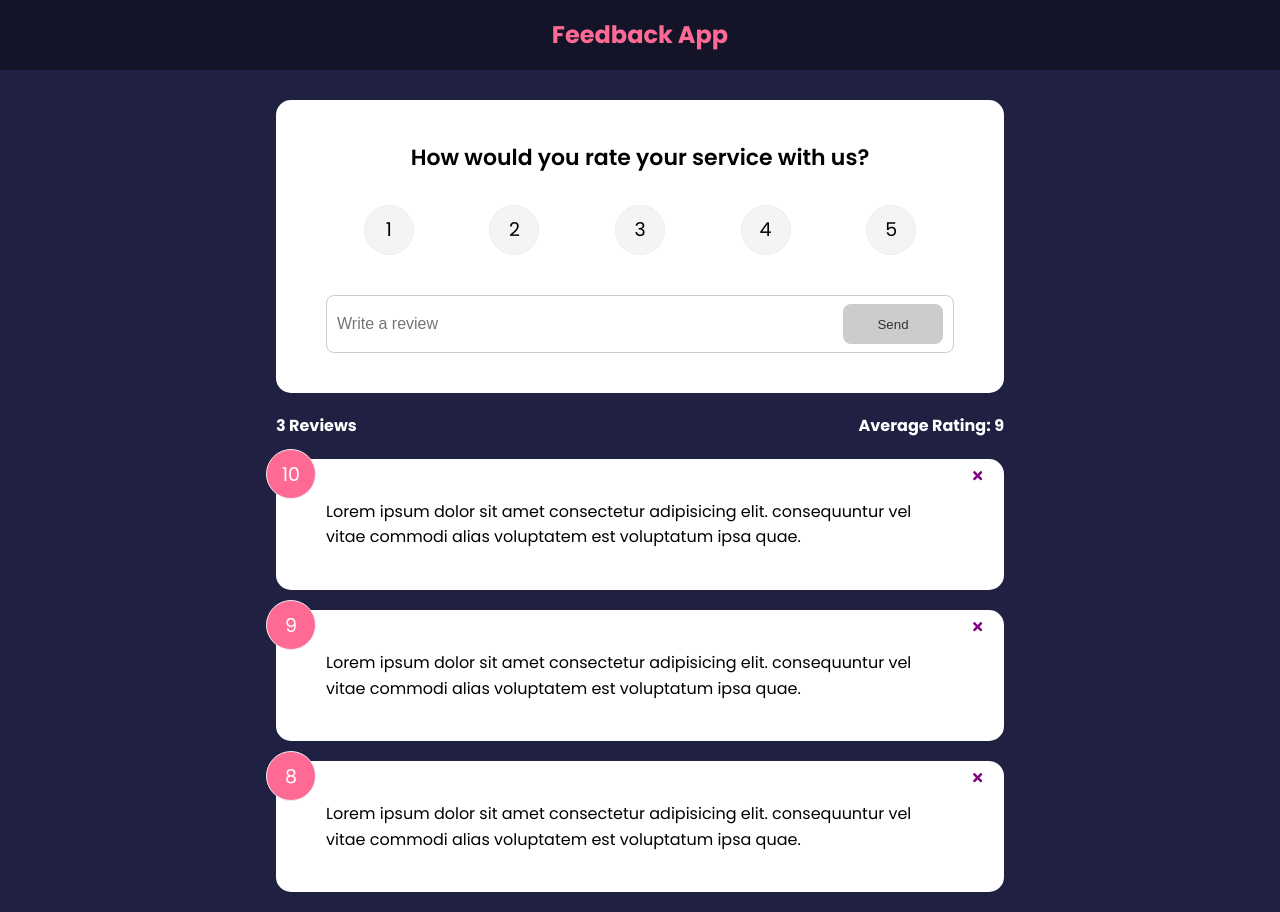
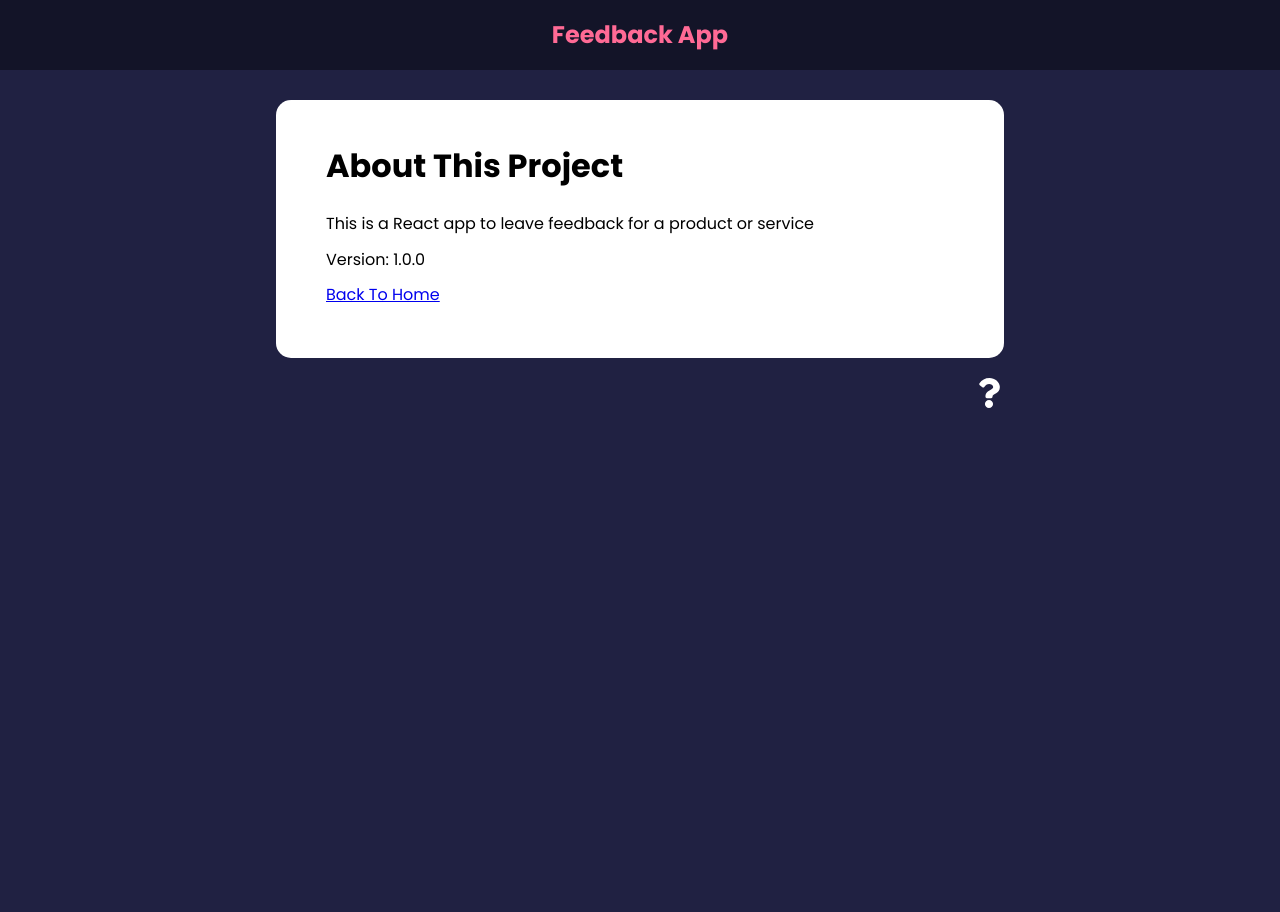
Before and after one commit to Samlxy/feedback-context, a React (Create React App) app: page /about in a window 1280 px wide. After the commit the page ends 800 px from the top, so only its background shows below. Built offline with nearby package versions, Linux system fonts and the light colour scheme.

Commit message:
add routing and linking

```diff
--- a/package.json
+++ b/package.json
@@ -6,10 +6,12 @@
     "@testing-library/jest-dom": "^5.16.5",
     "@testing-library/react": "^13.4.0",
     "@testing-library/user-event": "^13.5.0",
+    "framer-motion": "^4.1.17",
     "react": "^18.2.0",
     "react-dom": "^18.2.0",
     "react-icons": "^4.4.0",
-    "react-scripts": "^5.0.1",
+    "react-router-dom": "^6.4.2",
+    "react-scripts": "^2.1.3",
     "uuid": "^9.0.0",
     "web-vitals": "^2.1.4"
   },
--- a/src/App.js
+++ b/src/App.js
@@ -1,17 +1,20 @@
-import { useState } from "react";
+import React, { useState } from "react";
+import { BrowserRouter as Router, Route, Routes } from "react-router-dom";
 import { v4 as uuid4 } from "uuid";
 import Header from "./components/Header";
 import FeedbackList from "./components/FeedbackList";
 import FeedbackStats from "./components/FeedbackStats";
 import FeedbackForm from "./components/FeedbackForm";
 import FeedbackData from "./data/FeedbackData";
+import About from "./pages/About";
+import AboutIcon from "./components/AboutIcon.jsx";
 
 function App() {
   const [feedback, setFeedback] = useState(FeedbackData);
 
   const addFeedback = (newFeedback) => {
     newFeedback.id = uuid4();
-    setFeedback([newFeedback, ...feedback])
+    setFeedback([newFeedback, ...feedback]);
   };
 
   const deleteFeedback = (id) => {
@@ -21,14 +24,30 @@
   };
 
   return (
-    <>
+    <Router>
       <Header text="Feedback App" />
       <div className="container">
-        <FeedbackForm handleAdd={addFeedback} />
-        <FeedbackStats feedback={feedback} />
-        <FeedbackList feedback={feedback} handleDelete={deleteFeedback} />
+        <Routes>
+          <Route
+            exact
+            path="/"
+            element={
+              <>
+                <FeedbackForm handleAdd={addFeedback} />
+                <FeedbackStats feedback={feedback} />
+                <FeedbackList
+                  feedback={feedback}
+                  handleDelete={deleteFeedback}
+                />
+              </>
+            }
+          ></Route>
+
+          <Route path="/about" element={<About />} />
+        </Routes>
+        <AboutIcon />
       </div>
-    </>
+    </Router>
   );
 }
 
--- /dev/null
+++ b/src/components/AboutIcon.jsx
@@ -0,0 +1,21 @@
+import React from "react";
+import { Link } from "react-router-dom";
+import { FaQuestion } from "react-icons/fa";
+
+function AboutIcon() {
+  return (
+    <div className="about-link">
+      <Link
+        to="/about"
+        // to={{ pathname: "/about",
+        // search: "?sort=name",
+        // hash: "#hello"
+        // }}
+      >
+        <FaQuestion size={30} />
+      </Link>
+    </div>
+  );
+}
+
+export default AboutIcon;
--- a/src/components/FeedbackForm.jsx
+++ b/src/components/FeedbackForm.jsx
@@ -1,4 +1,4 @@
-import { useState } from "react";
+import React, { useState } from "react";
 import RatingSelect from "./RatingSelect";
 import Card from "./shared/Card";
 import Button from "./shared/Button";
--- a/src/components/FeedbackItem.jsx
+++ b/src/components/FeedbackItem.jsx
@@ -1,4 +1,4 @@
-// import { useState } from "react";
+import React from "react";
 import { FaTimes } from "react-icons/fa";
 import PropTypes from "prop-types";
 import Card from "./shared/Card";
--- a/src/components/FeedbackList.jsx
+++ b/src/components/FeedbackList.jsx
@@ -1,3 +1,5 @@
+import React from "react";
+import { motion, AnimatePresence } from "framer-motion";
 import PropTypes from "prop-types";
 import FeedbackItem from "./FeedbackItem";
 
@@ -8,16 +10,34 @@
 
   return (
     <div className="feedback-list">
+      <AnimatePresence>
         {feedback.map((item, index) => (
-        // <div key="index">{item.rating}</div>
+          <motion.div
+            key={item.id}
+            initial={{ opacity: 0 }}
+            animate={{ opacity: 1 }}
+            exit={{ opacity: 0 }}
+          >
             <FeedbackItem
               key={item.id}
               item={item}
               handleDelete={handleDelete}
             />
+          </motion.div>
         ))}
+      </AnimatePresence>
     </div>
   );
+
+  // Without framer-motion animation;
+  // return (
+  //   <div className="feedback-list">
+  //     {feedback.map((item, index) => (
+  //       // <div key="index">{item.rating}</div>
+  //       <FeedbackItem key={item.id} item={item} handleDelete={handleDelete} />
+  //     ))}
+  //   </div>
+  // );
 }
 
 FeedbackList.propTypes = {
--- a/src/components/Header.jsx
+++ b/src/components/Header.jsx
@@ -1,3 +1,4 @@
+import React from "react";
 import PropTypes from "prop-types";
 
 function Header({ text, bgColor, textColor }) {
--- a/src/components/RatingSelect.jsx
+++ b/src/components/RatingSelect.jsx
@@ -1,4 +1,4 @@
-import { useState } from "react";
+import React, { useState } from "react";
 
 function RatingSelect({ select }) {
   const [selected, setSelected] = useState(10);
--- a/src/components/shared/Card.jsx
+++ b/src/components/shared/Card.jsx
@@ -1,3 +1,4 @@
+import React from "react";
 import PropTypes from "prop-types";
 
 function Card({ children, reverse }) {
--- /dev/null
+++ b/src/pages/About.jsx
@@ -0,0 +1,21 @@
+import React from 'react';
+import { Link } from 'react-router-dom';
+import Card from '../components/shared/Card';
+
+function About(props) {
+  return (
+    <Card>
+      <div className='about'>
+        <h1>About This Project</h1>
+        <p>This is a React app to leave feedback for a product or service</p>
+        <p>Version: 1.0.0</p>
+
+        <p>
+          <Link to='/'>Back To Home</Link>
+        </p>
+      </div>
+    </Card>
+  )
+}
+
+export default About;
```
Also changed, not shown: 1 other file (tests, documents, lock files or other folders). Lines whose indentation alone changed are shown as unchanged.
